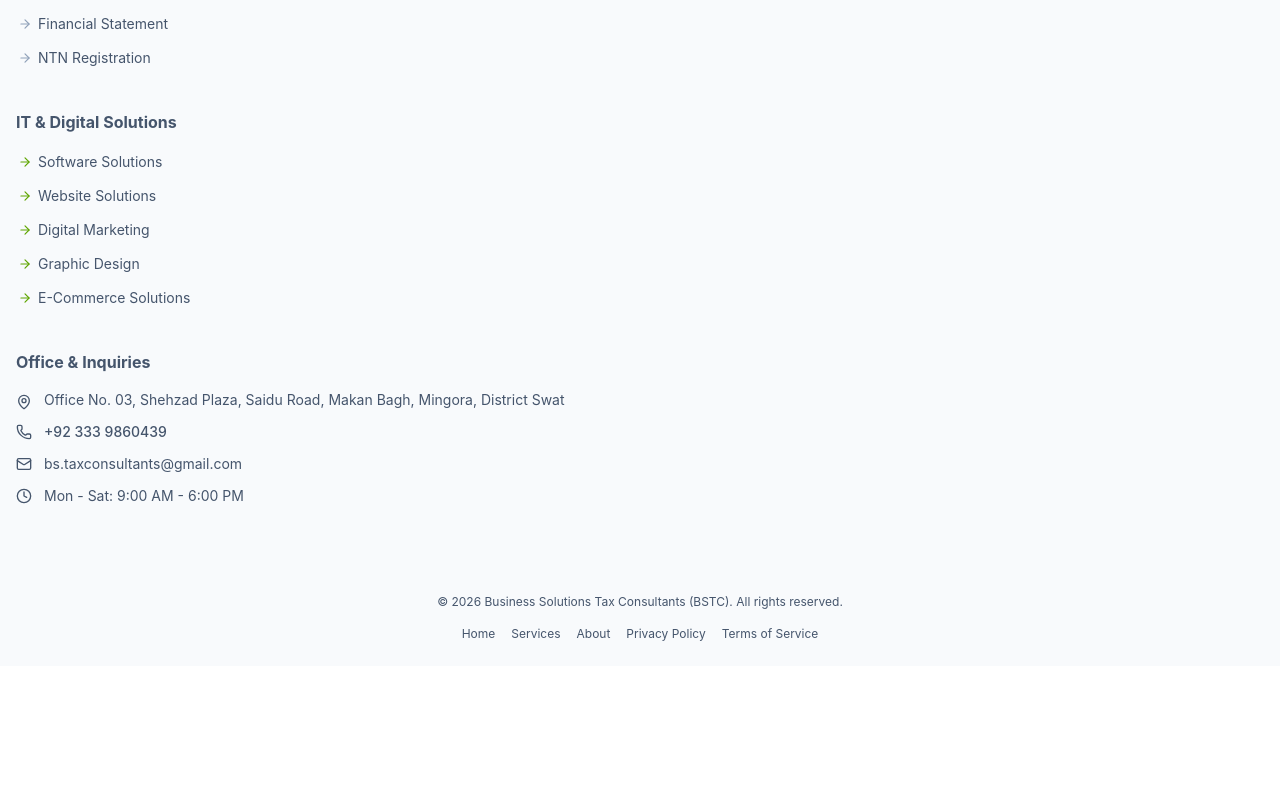
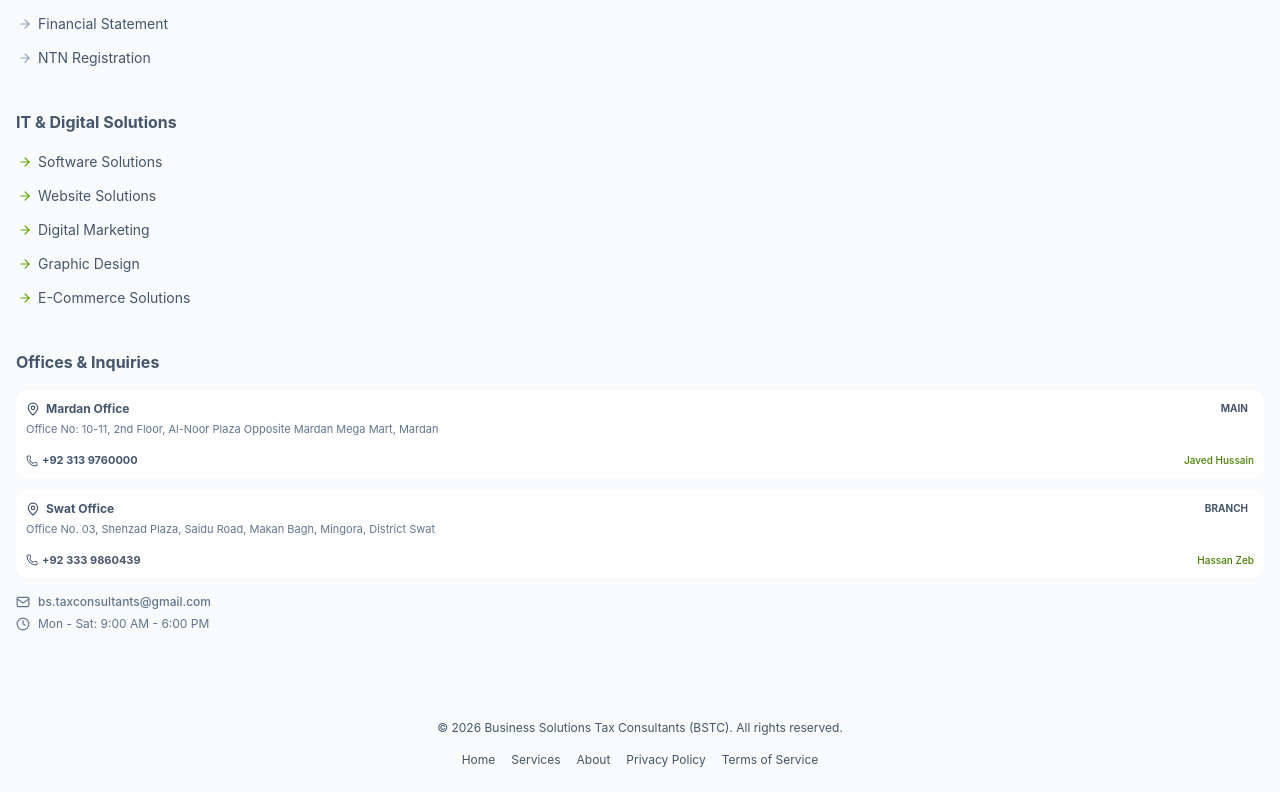
Before and after one commit to ithubcorporation0-beep/bstc, a Next.js app: page /privacy in a window 1280 px wide. Shown: the part 1971-2763 px from the top of the page. Before the commit the page ends 2637 px from the top, so only its background shows below. Built offline with nearby package versions, Linux system fonts and the light colour scheme; no server answers.

Commit message:
feat(contact): add Mardan Main Office and Swat Branch Office locations

```diff
--- a/src/components/layout/Footer.tsx
+++ b/src/components/layout/Footer.tsx
@@ -181,8 +181,44 @@
           {/* Column 4: Contact & Office */}
           <div>
             <h3 className="font-display font-bold text-base text-ink mb-4">
-              Office &amp; Inquiries
+              Offices &amp; Inquiries
             </h3>
+            <div className="space-y-3 text-xs">
+              {siteSettings.offices && siteSettings.offices.length > 0 ? (
+                siteSettings.offices.map((off) => (
+                  <div
+                    key={off.city}
+                    className="p-2.5 rounded-xl bg-white dark:bg-slate-900 border border-slate-200 dark:border-slate-800 shadow-sm"
+                  >
+                    <div className="flex items-center justify-between gap-1 mb-1">
+                      <span className="font-bold text-ink text-xs flex items-center gap-1.5">
+                        <MapPin className="w-3.5 h-3.5 text-royal shrink-0" />
+                        {off.city} Office
+                      </span>
+                      <span className="text-[10px] uppercase font-bold px-1.5 py-0.5 rounded-full bg-royal/10 text-royal dark:bg-royal/20 dark:text-royal-light">
+                        {off.name.includes("Main") ? "Main" : "Branch"}
+                      </span>
+                    </div>
+                    <p className="text-slate-500 dark:text-slate-400 text-[11px] leading-relaxed">
+                      {off.address}
+                    </p>
+                    <div className="mt-2 pt-1.5 border-t border-slate-100 dark:border-slate-800 flex items-center justify-between text-[11px]">
+                      <a
+                        href={`tel:${off.phone.replace(/[^0-9+]/g, "")}`}
+                        className="font-bold text-ink hover:text-royal dark:hover:text-royal-light transition-colors flex items-center gap-1"
+                      >
+                        <Phone className="w-3 h-3 text-royal" />
+                        {off.phone}
+                      </a>
+                      {off.lead && (
+                        <span className="text-[10px] text-lime-700 dark:text-lime-400 font-medium truncate max-w-[120px]">
+                          {off.lead.split(" (")[0]}
+                        </span>
+                      )}
+                    </div>
+                  </div>
+                ))
+              ) : (
                 <ul className="space-y-3 text-sm">
                   <li className="flex items-start gap-3">
                     <MapPin className="w-4 h-4 text-royal shrink-0 mt-1" />
@@ -197,20 +233,25 @@
                       {siteSettings.phone}
                     </a>
                   </li>
-              <li className="flex items-center gap-3">
-                <Mail className="w-4 h-4 text-royal shrink-0" />
+                </ul>
+              )}
+
+              <div className="pt-1 space-y-1.5 text-xs text-slate-500 dark:text-slate-400">
+                <div className="flex items-center gap-2">
+                  <Mail className="w-3.5 h-3.5 text-royal shrink-0" />
                   <a
                     href={`mailto:${siteSettings.email}`}
-                  className="hover:text-royal dark:hover:text-royal-light transition-colors focus-visible:outline-none focus-visible:underline"
+                    className="hover:text-royal dark:hover:text-royal-light transition-colors font-medium truncate"
                   >
                     {siteSettings.email}
                   </a>
-              </li>
-              <li className="flex items-center gap-3">
-                <Clock className="w-4 h-4 text-royal shrink-0" />
+                </div>
+                <div className="flex items-center gap-2">
+                  <Clock className="w-3.5 h-3.5 text-royal shrink-0" />
                   <span>{siteSettings.hours}</span>
-              </li>
-            </ul>
+                </div>
+              </div>
+            </div>
           </div>
         </div>
       </div>
--- a/src/data/settings.ts
+++ b/src/data/settings.ts
@@ -10,18 +10,40 @@
   logo: "/logo.svg",
   favicon: "/favicon.ico",
 
-  // Contact Information
+  // Contact Information (Main Office)
   email: "bs.taxconsultants@gmail.com",
-  phone: "+92 333 9860439",
-  wa: "923339860439",
+  phone: "+92 313 9760000",
+  wa: "923139760000",
   hours: "Mon - Sat: 9:00 AM - 6:00 PM",
-  address: "Office No. 03, Shehzad Plaza, Saidu Road, Makan Bagh, Mingora, District Swat",
-  mapsLink: "https://maps.google.com/?q=Shehzad+Plaza+Saidu+Road+Makan+Bagh+Mingora+Swat",
+  address: "Office No: 10-11, 2nd Floor, Al-Noor Plaza Opposite Mardan Mega Mart, Mardan",
+  mapsLink: "https://maps.google.com/?q=Al-Noor+Plaza+Opposite+Mardan+Mega+Mart+Mardan",
+
+  // Office Locations Across Pakistan
+  offices: [
+    {
+      city: "Mardan",
+      name: "Main Office (Mardan)",
+      lead: "Javed Hussain (Director)",
+      address: "Office No: 10-11, 2nd Floor, Al-Noor Plaza Opposite Mardan Mega Mart, Mardan",
+      phone: "+92 313 9760000",
+      wa: "923139760000",
+      mapsLink: "https://maps.google.com/?q=Al-Noor+Plaza+Opposite+Mardan+Mega+Mart+Mardan",
+    },
+    {
+      city: "Swat",
+      name: "Branch Office (Swat)",
+      lead: "Hassan Zeb (CEO & Registered ITP)",
+      address: "Office No. 03, Shehzad Plaza, Saidu Road, Makan Bagh, Mingora, District Swat",
+      phone: "+92 333 9860439",
+      wa: "923339860439",
+      mapsLink: "https://maps.google.com/?q=Shehzad+Plaza+Saidu+Road+Makan+Bagh+Mingora+Swat",
+    },
+  ],
 
   // Global SEO & Analytics
   seoTitle: "BSTC — Business Solutions Tax Consultants | Tax, Corporate & IT Solutions Pakistan",
   seoDesc:
-    "Leading tax, corporate, and IT consultancy in Pakistan. Income tax filing, sales tax, SECP company registration, NTN, corporate bookkeeping, custom software, modern websites, and digital marketing led by Javid Hussain (Director) and Hassan Zeb (CEO & Registered ITP).",
+    "Leading tax, corporate, and IT consultancy in Pakistan. Income tax filing, sales tax, SECP company registration, NTN, corporate bookkeeping, custom software, modern websites, and digital marketing led by Javed Hussain (Director) and Hassan Zeb (CEO & Registered ITP).",
   gaId: "G-XXXXXXXXXX",
 
   // Social Channels
```
Also changed, not shown: src/components/home/ContactSection.tsx (+64 -63 lines), src/types/content.ts (+15 -1 lines). Lines whose indentation alone changed are shown as unchanged.
